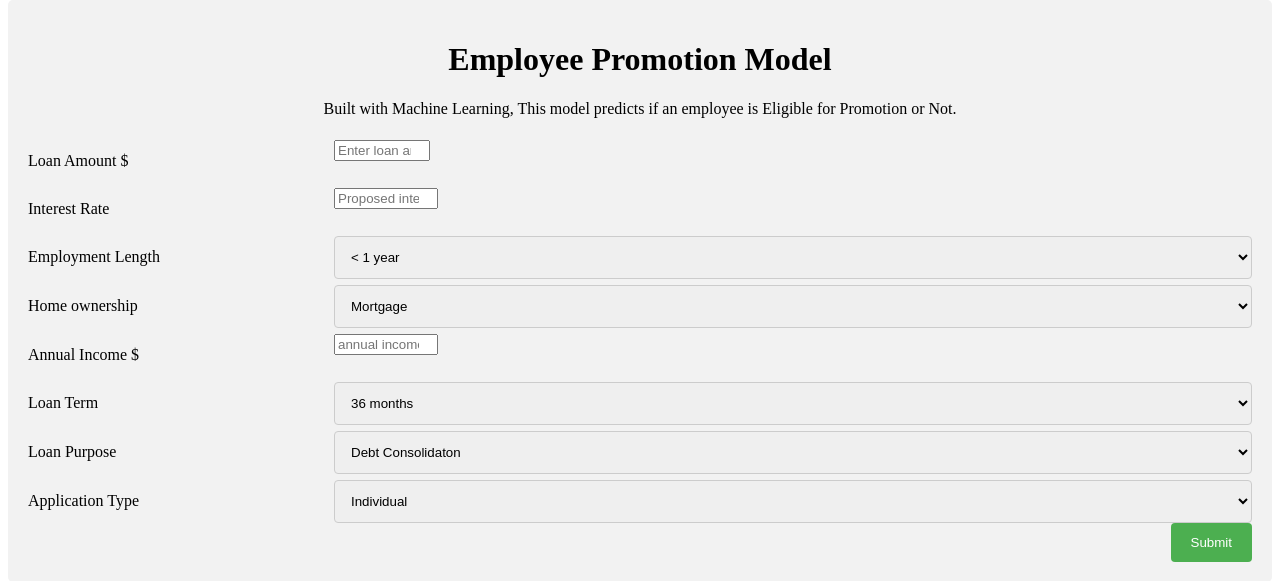
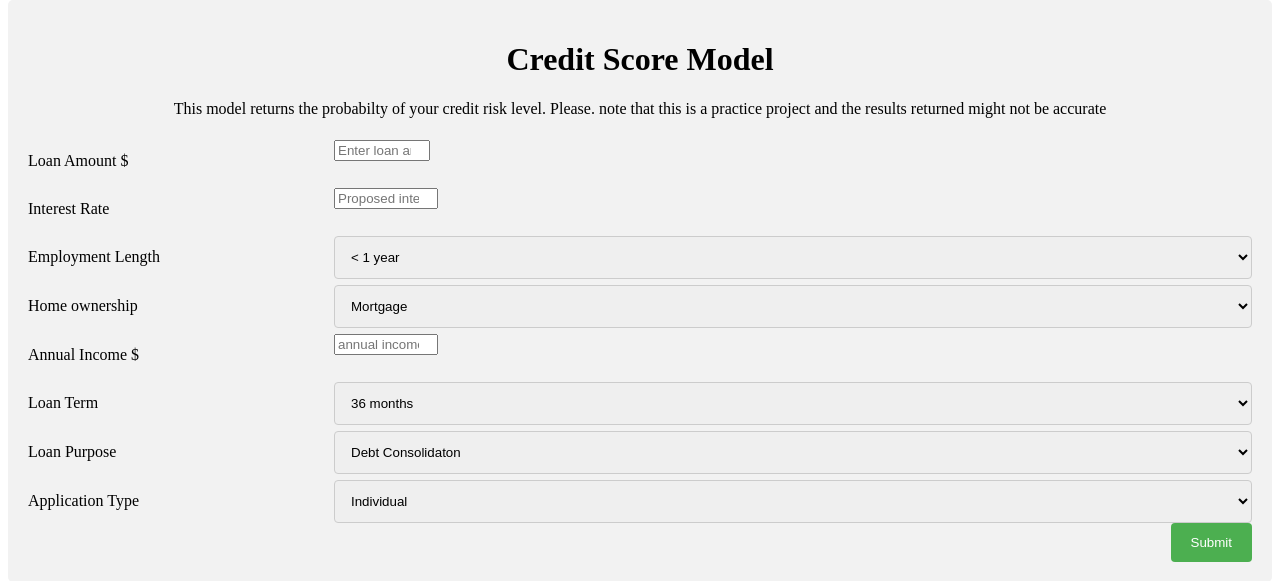
Before and after one commit to geewynn/Machine-Learning-Project, a Flask app: page / in a window 1280 px wide. Shown: the part 52-633 px from the top of the page. Run offline with Flask 2, Linux system fonts and the light colour scheme.

Commit message:
edited main.html

```diff
--- a/Credit Score Model/credit_score_deployed/templates/main.html
+++ b/Credit Score Model/credit_score_deployed/templates/main.html
@@ -20,8 +20,8 @@
 
 <div class="container">
     <div class="mh">
-        <h1> Employee Promotion Model</h1>
-        <p>Built with Machine Learning, This model predicts if an employee is Eligible for Promotion or Not.</p>
+        <h1> Credit Score Model</h1>
+        <p>This model returns the probabilty of your credit risk level. Please. note that this is a practice project and the results returned might not be accurate</p>
     </div>
 {#     <form action="{{ url_for('predict')}}"method="post">#}
      <form action="/result" method="POST">
```
